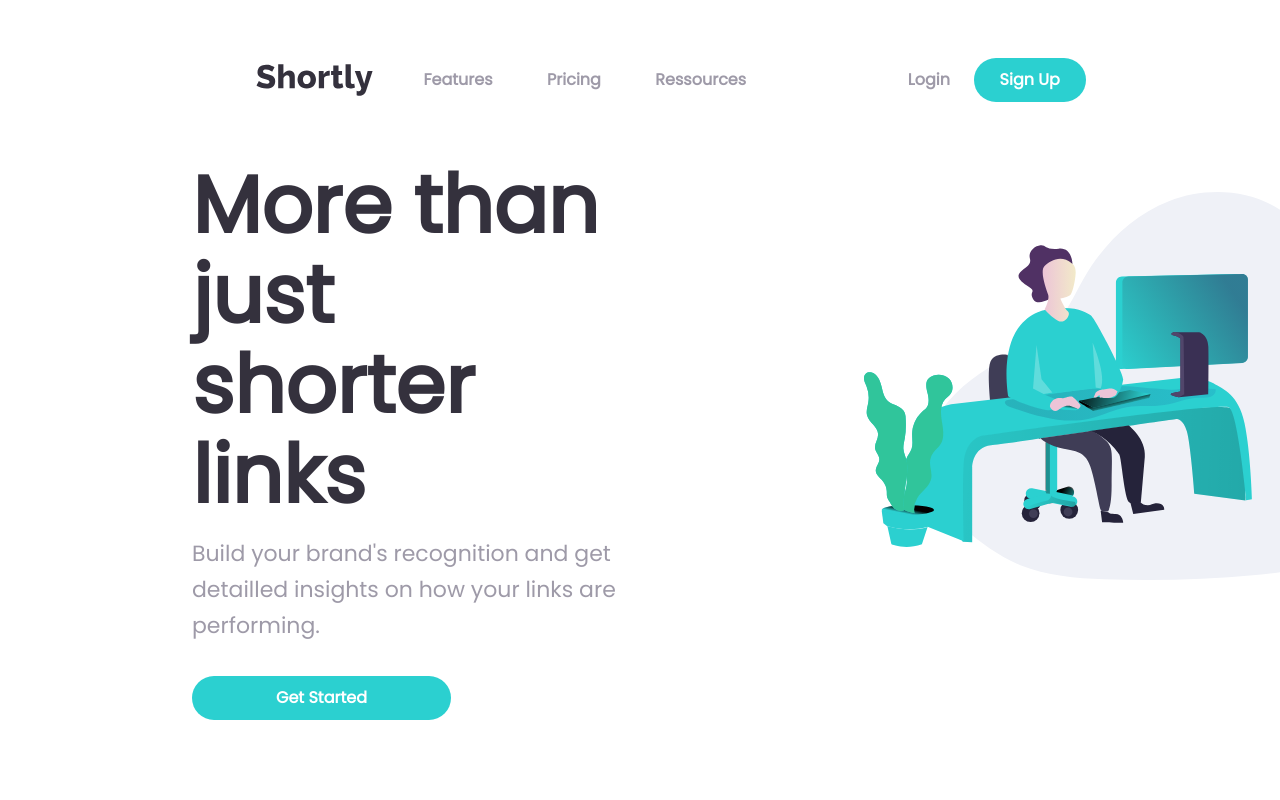
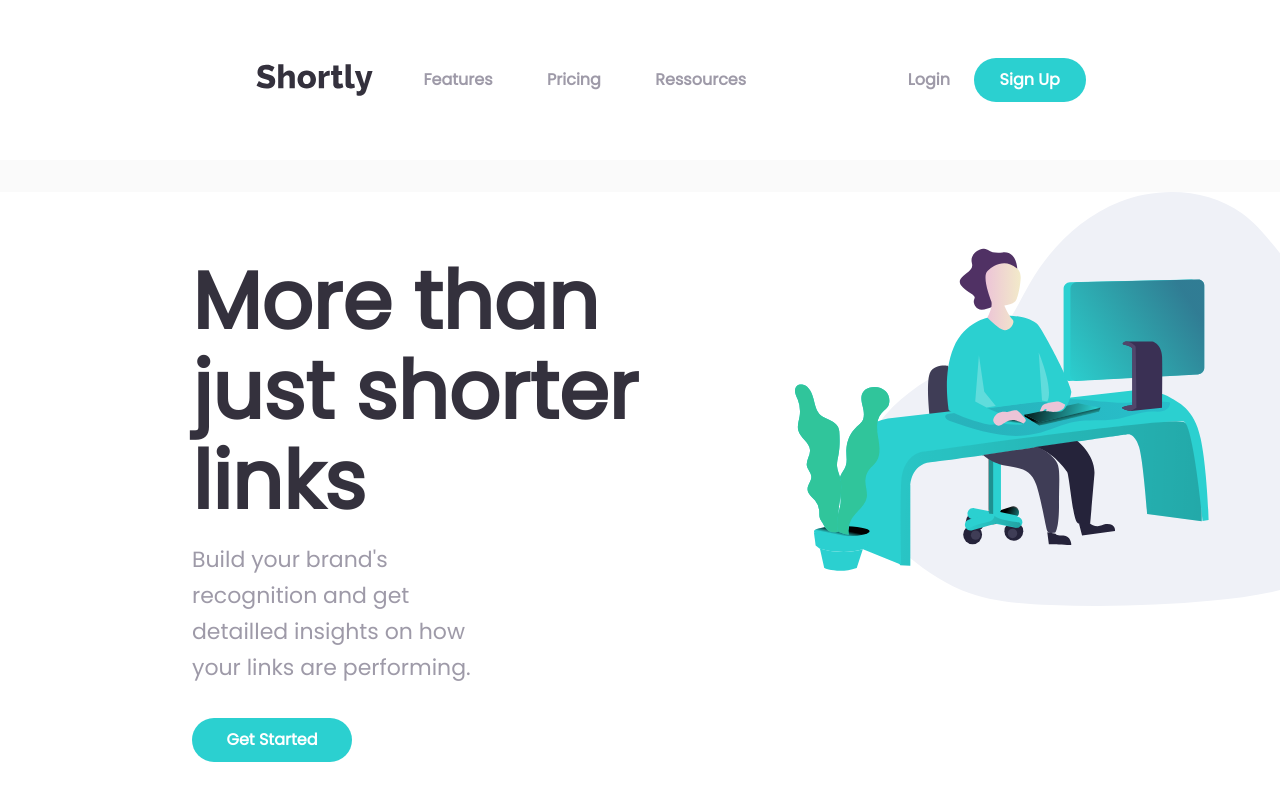
Before and after one commit to AnnaMarandola/shorten_links, a React (Create React App) app: page / in a window 1280 px wide. Shown: the top 800 px of the page. Built offline with nearby package versions, Linux system fonts and the light colour scheme.

Commit message:
responsive hero

```diff
--- a/src/components/Hero.js
+++ b/src/components/Hero.js
@@ -13,6 +13,7 @@ const styles = (theme) => ({
     [theme.breakpoints.up("md")]: {
       flexDirection: "row",
       height: "927px",
+      marginTop: "2rem",
     },
   },
   textContainer: {
@@ -23,6 +24,7 @@ const styles = (theme) => ({
       width: "50%",
       marginLeft: "15%",
       textAlign: "left",
+      marginTop: "4rem",
     },
   },
   title: {
@@ -31,6 +33,10 @@ const styles = (theme) => ({
   },
   subtitle: {
     marginBottom: "2rem",
+    [theme.breakpoints.up("md")]: {
+        width: "65%"
+    },
+
   },
   imageContainer: {
     overflowRight: "hidden",
@@ -41,14 +47,17 @@ const styles = (theme) => ({
     marginLeft: "3rem",
     overflowRight: "hidden",
     marginBottom: "2rem",
-    [theme.breakpoints.up("md")]: {
-      width: "90%",
-      marginLeft: "15rem",
-      marginTop: "2rem",
+    [theme.breakpoints.up("sm")]: {
+      width: "100%",
+      marginLeft: "9rem",
     },
   },
   getStartedBtn: {
     width: "60%",
+    [theme.breakpoints.up("sm")]: {
+        width: "10rem"
+      },
+
   },
 });
 
--- a/src/index.js
+++ b/src/index.js
@@ -35,13 +35,13 @@ typography: {
   },
 },
 
-// overrides: {
-//   MuiCssBaseline: {
-//     "@global": {
-//       "@font-face": "Poppins",
-//     },
-//   }
-// },
+overrides: {
+  MuiCssBaseline: {
+    "@global": {
+      "@font-face": "Poppins",
+    },
+  }
+},
 
 palette: {
   primary: {
```
